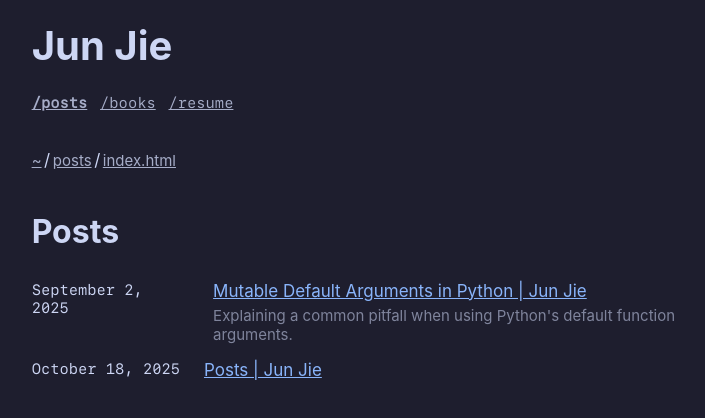
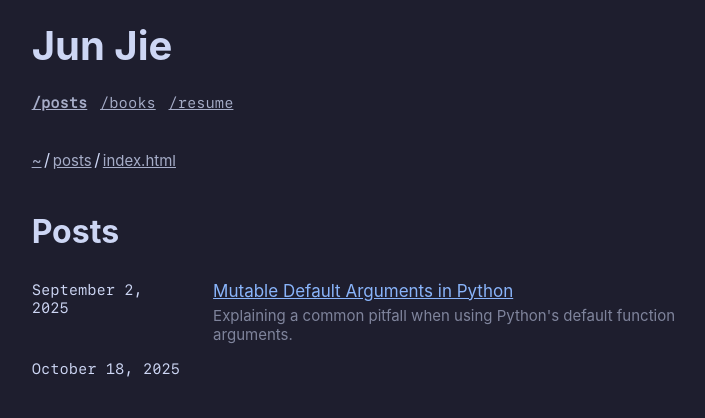
Before and after one commit to junnjiee/junnjiee, an Eleventy site: page website/posts/index.html in a window 1280 px wide. Shown: the whole page, without its empty margins (245-950 px from the left). Built offline with nearby package versions, Linux system fonts and the light colour scheme; Eleventy itself is replaced by a stand-in of ours; files that its build step writes are made by us from their sources; a small style sheet from the web is missing; a web font is replaced by a local one.

Commit message:
update post layout

```diff
--- a/website/posts/index.html
+++ b/website/posts/index.html
@@ -11,7 +11,7 @@ layout: layouts/base.html
         <li class="post-list-item">
             <div class="post-list-item-date">{{ post.date | readableDate }}</div>
             <div>
-                <a href="{{ post.url }}">{{post.data.title}}</a>
+                <a href="{{ post.url }}">{{post.data.articleTitle}}</a>
                 <div class="post-list-item-synopsis">{{ post.data.synopsis }}</div>
             </div>
         </li>
```
Also changed, not shown: website/_includes/layouts/base.html (+0 -1 lines), website/_includes/layouts/post.html (+1 -1 lines).
